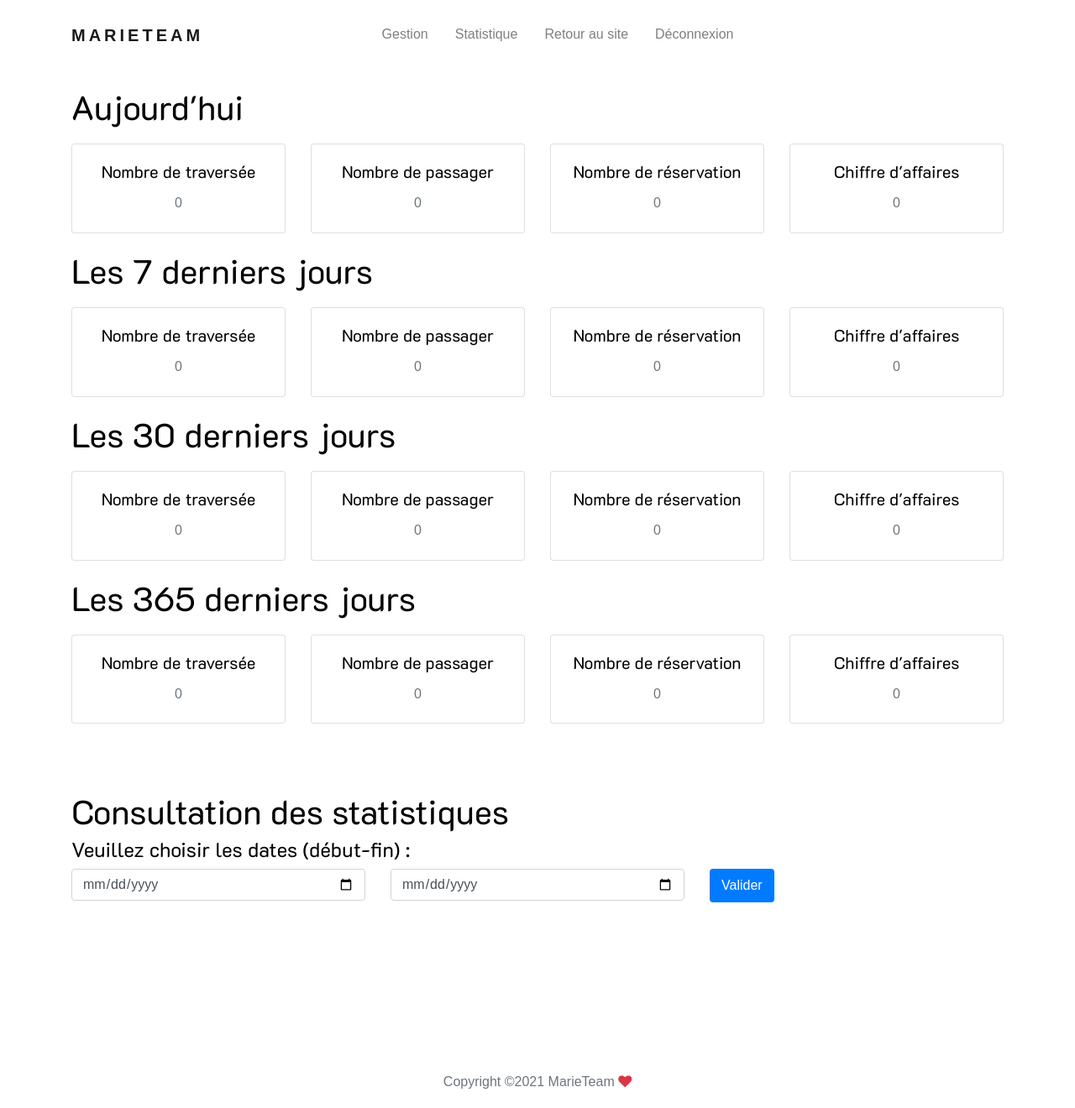
After one commit to antben59/marieteam_site, a PHP site: page /admin/statistique.php in a window 1280 px wide. The commit adds this page. Shown: the whole page at 84% size. Run offline with PHP 8.4, Linux system fonts and the light colour scheme; a user stored in the database is signed in; data comes from the database, SQL or seed files in the repository; some libraries are stand-ins or nearby versions; some web fonts are replaced.

Commit message:
Correction(menu,  pied de page et gestion) , Ajout de la page statistique

```diff
--- a/admin/fonction.php
+++ b/admin/fonction.php
@@ -6,5 +6,21 @@ function getNomPort($id){
     $get_infos = $sql->fetch();
     return $get_infos['nom'];
 }
+function date_outil($date,$nombre_jour) {
 
+    $year = substr($date, 0, -6);
+    $month = substr($date, -5, -3);
+    $day = substr($date, -2);
+
+    // récupère la date du jour
+    $date_string = mktime(0,0,0,$month,$day,$year);
+
+    // Supprime les jours
+    $timestamp = $date_string - ($nombre_jour * 86400);
+    $nouvelle_date = date("Y-m-d", $timestamp);
+
+    // pour afficher
+   return $nouvelle_date;
+
+    }
 ?>
--- /dev/null
+++ b/admin/footer.php
@@ -0,0 +1,9 @@
+<footer style="margin-top:200px;" class="text-center" role="contentinfo">
+        <div class="row">
+          <div class="col-md-12">
+            <p>
+            Copyright &copy;<script>document.write(new Date().getFullYear());</script> MarieTeam  <i class="fa fa-heart text-danger" aria-hidden="true"></i>
+            </p>
+          </div>
+      </div>
+</footer>
--- a/admin/header.php
+++ b/admin/header.php
@@ -36,7 +36,10 @@
           <div class="collapse navbar-collapse position-relative" id="navbarsExample05">
             <ul class="navbar-nav mx-auto pl-lg-5 pl-0 d-flex align-items-center">
               <li class="nav-item">
-                <a class="nav-link" href="../index.php">Accueil</a>
+                <a class="nav-link" href="index.php">Gestion</a>
+              </li>
+              <li class="nav-item">
+                <a class="nav-link" href="statistique.php">Statistique</a>
               </li>
               <li class="nav-item">
                 <a class="nav-link" href="../liaisons.php">Retour au site</a>
--- /dev/null
+++ b/admin/statistique.php
@@ -0,0 +1,277 @@
+<?php
+
+session_start();
+if(isset($_SESSION['grade_utilisateur'])){
+
+    if($_SESSION['grade_utilisateur'] == 1){
+        include('header.php');
+        include('../db_connect.php');
+        include('fonction.php');
+        $consulter=false;
+
+        $today = date("y-m-d");
+        $today7 = date_outil($today,7);
+        $today30 = date_outil($today,30);
+        $today365 = date_outil($today,365);
+
+        $aujourdhui = get_bdd()->query("SELECT SUM(prix) AS CHIFFRE_AFFAIRE, SUM(quantiteAdulte+quantiteJunior+quantiteEnfant+quantiteVoitureInf4m+quantiteVoitureInf5m+quantiteFourgon+quantiteCampingCar+quantiteCamion) AS SOMME_PASS, count(num_reservation) AS NB_RESERVATION, count(DISTINCT(traversee.num_traversee)) AS NB_TRAVERSEE FROM reservation INNER JOIN traversee ON reservation.num_traversee = traversee.num_traversee WHERE date ='$today'")->fetch();
+        $semaine = get_bdd()->query("SELECT SUM(prix) AS CHIFFRE_AFFAIRE, SUM(quantiteAdulte+quantiteJunior+quantiteEnfant+quantiteVoitureInf4m+quantiteVoitureInf5m+quantiteFourgon+quantiteCampingCar+quantiteCamion) AS SOMME_PASS, count(num_reservation) AS NB_RESERVATION, count(DISTINCT(traversee.num_traversee)) AS NB_TRAVERSEE FROM reservation INNER JOIN traversee ON reservation.num_traversee = traversee.num_traversee WHERE date BETWEEN '$today7' AND '$today'")->fetch();
+        $mois = get_bdd()->query("SELECT SUM(prix) AS CHIFFRE_AFFAIRE, SUM(quantiteAdulte+quantiteJunior+quantiteEnfant+quantiteVoitureInf4m+quantiteVoitureInf5m+quantiteFourgon+quantiteCampingCar+quantiteCamion) AS SOMME_PASS, count(num_reservation) AS NB_RESERVATION, count(DISTINCT(traversee.num_traversee)) AS NB_TRAVERSEE FROM reservation INNER JOIN traversee ON reservation.num_traversee = traversee.num_traversee WHERE date BETWEEN '$today30' AND '$today'")->fetch();
+        $annee = get_bdd()->query("SELECT SUM(prix) AS CHIFFRE_AFFAIRE, SUM(quantiteAdulte+quantiteJunior+quantiteEnfant+quantiteVoitureInf4m+quantiteVoitureInf5m+quantiteFourgon+quantiteCampingCar+quantiteCamion) AS SOMME_PASS, count(num_reservation) AS NB_RESERVATION, count(DISTINCT(traversee.num_traversee)) AS NB_TRAVERSEE FROM reservation INNER JOIN traversee ON reservation.num_traversee = traversee.num_traversee WHERE date BETWEEN '$today365' AND '$today'")->fetch();
+
+        //var_dump($aujourdhui);
+        //var_dump($semaine);
+        //var_dump($mois);
+        //var_dump($annee);
+
+    if(isset($_POST['consulter'])){
+      $dateDebut = $_POST['dateDebut'];
+      $dateFin = $_POST['dateFin'];
+      //Différence de jour entre les 2 dates
+
+      $date1 = new DateTime($_POST['dateDebut']);
+      $date2 = new DateTime($_POST['dateFin']);
+      $diff = $date2->diff($date1)->format("%a");
+
+      if(strtotime($_POST['dateFin'])>strtotime($_POST['dateDebut'])){
+        $informations = get_bdd()->query("SELECT SUM(prix) AS CHIFFRE_AFFAIRE, SUM(quantiteAdulte+quantiteJunior+quantiteEnfant+quantiteVoitureInf4m+quantiteVoitureInf5m+quantiteFourgon+quantiteCampingCar+quantiteCamion) AS SOMME_PASS, SUM(quantiteAdulte+quantiteJunior+quantiteEnfant) AS QUANTITE_PASSAGER, SUM(quantiteVoitureInf4m+quantiteVoitureInf5m) AS QUANTITE_VEHINF, SUM(quantiteFourgon+quantiteCampingCar+quantiteCamion) AS QUANTITE_VEHSUP, SUM(quantiteAdulte) AS quantiteAdulte, SUM(quantiteJunior) AS quantiteJunior, SUM(quantiteEnfant) AS quantiteEnfant, SUM(quantiteVoitureInf4m) AS quantiteVoitureInf4m, SUM(quantiteVoitureInf5m) AS quantiteVoitureInf5m, SUM(quantiteFourgon) AS quantiteFourgon, SUM(quantiteCampingCar) AS quantiteCampingCar, SUM(quantiteCamion) AS quantiteCamion  FROM reservation INNER JOIN traversee ON reservation.num_traversee = traversee.num_traversee WHERE date BETWEEN '$dateDebut' AND '$dateFin'")->fetch();
+        //var_dump($informations);
+        $consulter=true;
+      }
+
+    }
+?>
+<div class="container">
+<!-- Affichage par section (aujourd'hui, cette semaine, ce mois-ci, cette année) -->
+  <section style="margin-top : 20px;">
+    <h1 style="margin-bottom:20px;">Aujourd'hui</h1>
+    <div class="row">
+      <div class="col-sm-3">
+        <div class="card">
+          <div class="card-body">
+            <h5 class="card-title text-center">Nombre de traversée</h5>
+            <p class="card-text text-center"><?php echo $aujourdhui['NB_TRAVERSEE'];?></p>
+          </div>
+        </div>
+      </div>
+      <div class="col-sm-3">
+        <div class="card">
+          <div class="card-body">
+            <h5 class="card-title text-center">Nombre de passager</h5>
+            <p class="card-text text-center"><?php if($aujourdhui['SOMME_PASS']==""){echo 0;}else{ echo $aujourdhui['SOMME_PASS'];}?> </p>
+          </div>
+        </div>
+      </div>
+      <div class="col-sm-3">
+        <div class="card">
+          <div class="card-body">
+            <h5 class="card-title text-center">Nombre de réservation</h5>
+            <p class="card-text text-center"><?php echo $aujourdhui['NB_RESERVATION'] ?></p>
+          </div>
+        </div>
+      </div>
+      <div class="col-sm-3">
+        <div class="card">
+          <div class="card-body">
+            <h5 class="card-title text-center">Chiffre d'affaires</h5>
+            <p class="card-text text-center"><?php if($aujourdhui['CHIFFRE_AFFAIRE']==""){echo 0;}else{ echo $aujourdhui['CHIFFRE_AFFAIRE'];}?> </p>
+          </div>
+        </div>
+      </div>
+    </div>
+  </section>
+  <section style="margin-top : 20px;">
+    <h1 style="margin-bottom:20px;">Les 7 derniers jours</h1>
+    <div class="row">
+      <div class="col-sm-3">
+        <div class="card">
+          <div class="card-body">
+            <h5 class="card-title text-center">Nombre de traversée</h5>
+            <p class="card-text text-center"><?php echo $semaine['NB_TRAVERSEE'];?></p>
+          </div>
+        </div>
+      </div>
+      <div class="col-sm-3">
+        <div class="card">
+          <div class="card-body">
+            <h5 class="card-title text-center">Nombre de passager</h5>
+            <p class="card-text text-center"><?php if($semaine['SOMME_PASS']==""){echo 0;}else{ echo $semaine['SOMME_PASS'];}?> </p>
+          </div>
+        </div>
+      </div>
+      <div class="col-sm-3">
+        <div class="card">
+          <div class="card-body">
+            <h5 class="card-title text-center">Nombre de réservation</h5>
+            <p class="card-text text-center"><?php echo $semaine['NB_RESERVATION'] ?></p>
+          </div>
+        </div>
+      </div>
+      <div class="col-sm-3">
+        <div class="card">
+          <div class="card-body">
+            <h5 class="card-title text-center">Chiffre d'affaires</h5>
+            <p class="card-text text-center"><?php if($semaine['CHIFFRE_AFFAIRE']==""){echo 0;}else{ echo $semaine['CHIFFRE_AFFAIRE'];}?> </p>
+          </div>
+        </div>
+      </div>
+    </div>
+  </section>
+  <section style="margin-top : 20px;">
+    <h1 style="margin-bottom:20px;">Les 30 derniers jours</h1>
+    <div class="row">
+      <div class="col-sm-3">
+        <div class="card">
+          <div class="card-body">
+            <h5 class="card-title text-center">Nombre de traversée</h5>
+            <p class="card-text text-center"><?php echo $mois['NB_TRAVERSEE'];?></p>
+          </div>
+        </div>
+      </div>
+      <div class="col-sm-3">
+        <div class="card">
+          <div class="card-body">
+            <h5 class="card-title text-center">Nombre de passager</h5>
+            <p class="card-text text-center"><?php if($mois['SOMME_PASS']==""){echo 0;}else{ echo $mois['SOMME_PASS'];}?> </p>
+          </div>
+        </div>
+      </div>
+      <div class="col-sm-3">
+        <div class="card">
+          <div class="card-body">
+            <h5 class="card-title text-center">Nombre de réservation</h5>
+            <p class="card-text text-center"><?php echo $mois['NB_RESERVATION'] ?></p>
+          </div>
+        </div>
+      </div>
+      <div class="col-sm-3">
+        <div class="card">
+          <div class="card-body">
+            <h5 class="card-title text-center">Chiffre d'affaires</h5>
+            <p class="card-text text-center"><?php if($mois['CHIFFRE_AFFAIRE']==""){echo 0;}else{ echo $mois['CHIFFRE_AFFAIRE'];}?> </p>
+          </div>
+        </div>
+      </div>
+    </div>
+  </section>
+  <section style="margin-top : 20px;">
+    <h1 style="margin-bottom:20px;">Les 365 derniers jours</h1>
+    <div class="row">
+      <div class="col-sm-3">
+        <div class="card">
+          <div class="card-body">
+            <h5 class="card-title text-center">Nombre de traversée</h5>
+            <p class="card-text text-center"><?php echo $annee['NB_TRAVERSEE'];?></p>
+          </div>
+        </div>
+      </div>
+      <div class="col-sm-3">
+        <div class="card">
+          <div class="card-body">
+            <h5 class="card-title text-center">Nombre de passager</h5>
+            <p class="card-text text-center"><?php if($annee['SOMME_PASS']==""){echo 0;}else{ echo $annee['SOMME_PASS'];}?> </p>
+          </div>
+        </div>
+      </div>
+      <div class="col-sm-3">
+        <div class="card">
+          <div class="card-body">
+            <h5 class="card-title text-center">Nombre de réservation</h5>
+            <p class="card-text text-center"><?php echo $annee['NB_RESERVATION'] ?></p>
+          </div>
+        </div>
+      </div>
+      <div class="col-sm-3">
+        <div class="card">
+          <div class="card-body">
+            <h5 class="card-title text-center">Chiffre d'affaires</h5>
+            <p class="card-text text-center"><?php if($annee['CHIFFRE_AFFAIRE']==""){echo 0;}else{ echo $annee['CHIFFRE_AFFAIRE'];}?> </p>
+          </div>
+        </div>
+      </div>
+    </div>
+  </section>
+
+<!-- Section -->
+<section style="margin-top : 80px;">
+  <h1>Consultation des statistiques</h1>
+  <h4>Veuillez choisir les dates (début-fin) :</h4>
+  <form method="POST">
+    <div class="row g-3">
+      <div class="col">
+        <input type="date" name="dateDebut" class="form-control" required>
+      </div>
+      <div class="col">
+        <input type="date" name="dateFin" class="form-control" required>
+      </div>
+      <div class="col">
+        <button type="submit" name="consulter" class="btn btn-primary">Valider</button>
+      </div>
+    </div>
+  </form>
+</section>
+<section>
+<?php
+  if($consulter == true){
+    ?>
+  <h4 style="margin-top:50px;margin-bottom:20px;">Résultat :</h4>
+  <?php
+    $timestamp = strtotime($dateDebut);
+    $dateDebut = date("d-m-Y", $timestamp );
+
+    $timestamp = strtotime($dateFin);
+    $dateFin = date("d-m-Y", $timestamp );
+  ?>
+  <h6><?php echo "Du ".$dateDebut." au ".$dateFin." ( ".$diff."jours )."; ?></h6>
+  <table class="table table-bordered">
+  <tr>
+    <td>Chiffre d'affaire</td>
+    <td><?php echo $informations['CHIFFRE_AFFAIRE']; ?></td>
+  </tr>
+  <tr>
+    <td>Nombre de passagers transportés</td>
+    <td><?php echo $informations['SOMME_PASS']; ?></td>
+  </tr>
+  <tr>
+    <td>Nombre de passagers transportés par catégorie</td>
+    <td>
+      <ul>
+        <li>
+        Nombre de passager : <?php echo $informations['QUANTITE_PASSAGER']; ?>
+        <br>
+        <p><?php echo "(".$informations['quantiteAdulte']." adultes, ".$informations['quantiteJunior']." juniors et ".$informations['quantiteEnfant']." enfants)"; ?></p>
+        </li>
+        <li>
+        Nombre de véhicule inf 2m : <?php echo $informations['QUANTITE_VEHINF']; ?>
+        <br>
+        <p><?php echo "(".$informations['quantiteVoitureInf4m']." véhicule inférieur 2m et ".$informations['quantiteVoitureInf5m']." véhicule supérieur 2m)"; ?></p>
+        </li>
+        <li>
+        Nombre de véhicule sup 2m: <?php echo $informations['QUANTITE_VEHSUP']; ?>
+        <br>
+        <p><?php echo "(".$informations['quantiteFourgon']." Fourgon, ".$informations['quantiteCampingCar']." Camping Car et ".$informations['quantiteCamion']." Camions)"; ?></p>
+        </li>
+      </ul>
+
+    </td>
+  </tr>
+</table>
+    <?php
+  }
+  ?>
+</section>
+
+
+
+</div>
+
+
+<?php
+        include('footer.php');
+
+    } else{
+        header('location: ../error404.php');
+    }
+} else{
+    header('location: ../error404.php');
+}
--- a/tarifs.php
+++ b/tarifs.php
@@ -42,7 +42,6 @@ include('header.php');
           <?php
          $req2 = get_bdd()->query("SELECT dateDeb, dateFin FROM periode ORDER BY dateDeb ASC");
           while($donnees2 = $req2->fetch()){
-
 ?>
             <th><?php echo $donnees2['dateDeb'] ?><br><?php echo $donnees2['dateFin'] ?></th>
             <?php } ?>
@@ -52,7 +51,6 @@ include('header.php');
         <?php
          $req3 = get_bdd()->query("SELECT * FROM categorie ORDER BY lettre_categorie ASC");
           while($donnees3 = $req3->fetch()){
-            var_dump($donnees3);
 ?>
       <tr>
         <td><?php echo $donnees3['lettre_categorie'] ?><br><?php echo $donnees3['libelle'] ?></td>
```
Also changed, not shown: admin/index.php (+59 -111 lines).
